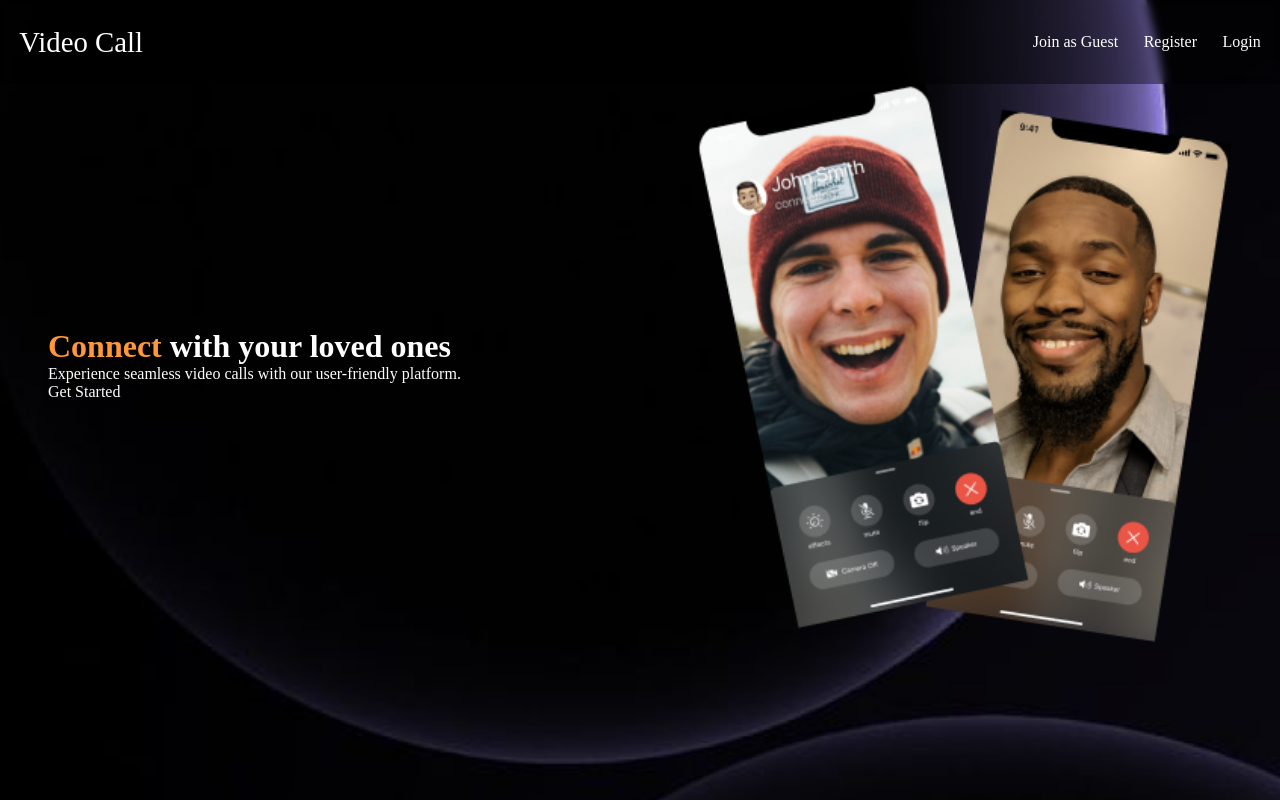
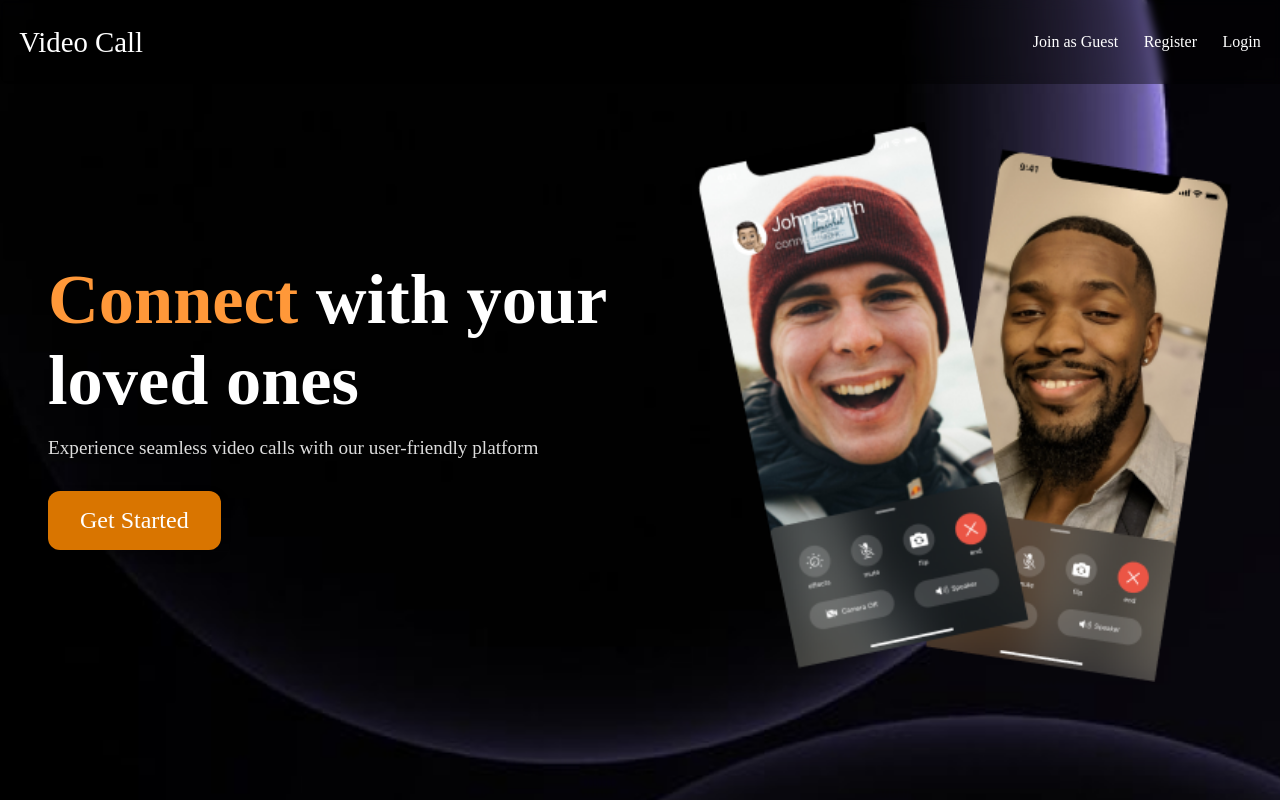
Before and after one commit to Maulik102005/Zoom-Clone, a React (Vite) app in the folder frontend/: page / in a window 1280 px wide. Built offline with nearby package versions, Linux system fonts and the light colour scheme.

Commit message:
Landing Page Frontend

```diff
--- a/frontend/src/App.css
+++ b/frontend/src/App.css
@@ -43,18 +43,61 @@
   display: flex;
   justify-content: space-between;
   padding-inline: 3rem;
-  height: 70vh;
+  height: 80vh;
   align-items: center;
+
+
+
 
 }
 
 .landingMainContainer > div:nth-child(1) {
   /* Dont use Scale => Not responsive */
-  font-size: 2.2 rem;
+  font-size: 2.2rem;
+   opacity: 0;
+  animation: fadeInUp 1s ease forwards;
 
 }
+
+.landingMainContainer > div:nth-child(1) p {
+  font-size: 1.2rem;
+  margin-top: 1rem;
+  color: #ddd;
+  max-width: 500px;
+}
+
+.getStartedLink {
+  text-decoration: none;
+  color: white;
+  font-size: 1.5rem;
+  background: #d97500;           /* darker shade for normal state */
+  padding: 1rem 2rem;
+  border-radius: 12px;
+  transition: all 0.3s ease;
+  display: inline-block;
+  margin-top: 2rem;              /* add breathing space */
+  box-shadow: 0 4px 10px rgba(0, 0, 0, 0.3);
+}
+
+.getStartedLink:hover {
+  background: #ff9839;           /* lighter shade for hover */
+  transform: scale(1.03);
+
+}
+
 
 .landingMainContainer > div:nth-child(2) img {
   height: 70vh;
   width: auto;
 }
+
+@keyframes fadeInUp {
+  0% {
+    opacity: 0;
+    transform: translateY(30px);
+  }
+  100% {
+    opacity: 1;
+    transform: translateY(0);
+  }
+}
--- a/frontend/src/pages/landing.jsx
+++ b/frontend/src/pages/landing.jsx
@@ -1,4 +1,5 @@
 import React from "react";
+import { Link } from "react-router-dom";
 
 export default function LandingPage() {
   return (
@@ -23,12 +24,12 @@ export default function LandingPage() {
             <span style={{ color: "#FF9839" }}>Connect</span> with your loved
             ones
           </h1>
-          <p>
-            Experience seamless video calls with our user-friendly platform.
-          </p>
+          <p>Experience seamless video calls with our user-friendly platform</p>
 
-          <div role="button" className="getStartedButton">
-            Get Started
+          <div role="button">
+            <Link to="/auth" className="getStartedLink">
+              Get Started
+            </Link>
           </div>
         </div>
 
```
Also changed, not shown: frontend/package.json (+7 -1 lines), 1 other file (tests, documents, lock files or other folders).
